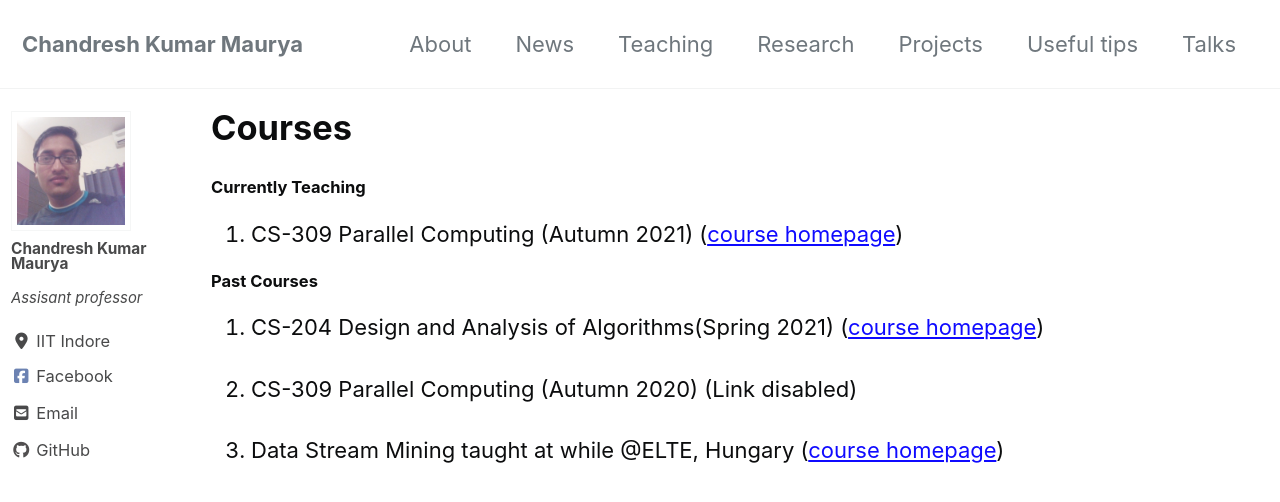
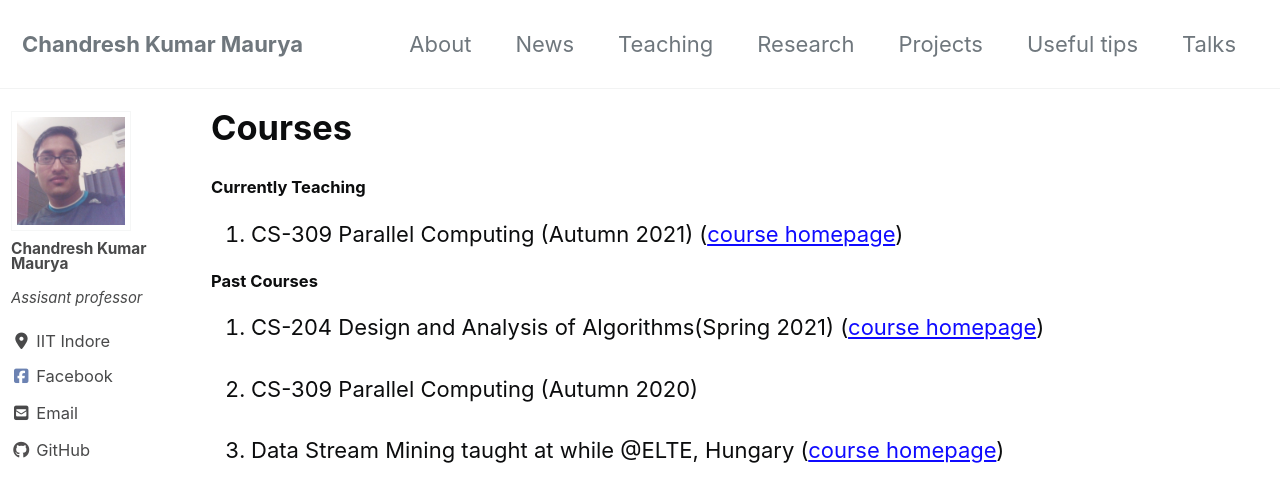
Before and after one commit to chandreshiit/oldsite, a Jekyll site: the page built from _pages/courses.md, in a window 1280 px wide and 900 px high. Shown: the top 502 px of the window. Built offline with Jekyll 4.4.1, drawn with Linux system fonts in a browser that asks for light colours; cached includes are drawn as plain includes; nearby versions of some CDN libraries.

Commit message:
added page

```diff
--- a/_pages/courses.md
+++ b/_pages/courses.md
@@ -12,6 +12,6 @@ author_profile: true
 
 1. CS-204 Design and Analysis of Algorithms(Spring 2021) ([course homepage](/daa/))
 
-2. CS-309 Parallel Computing (Autumn 2020) (Link disabled)
+2. CS-309 Parallel Computing (Autumn 2020)
 
 3. Data Stream Mining taught at while @ELTE, Hungary ([course homepage](/datastream/))
```
